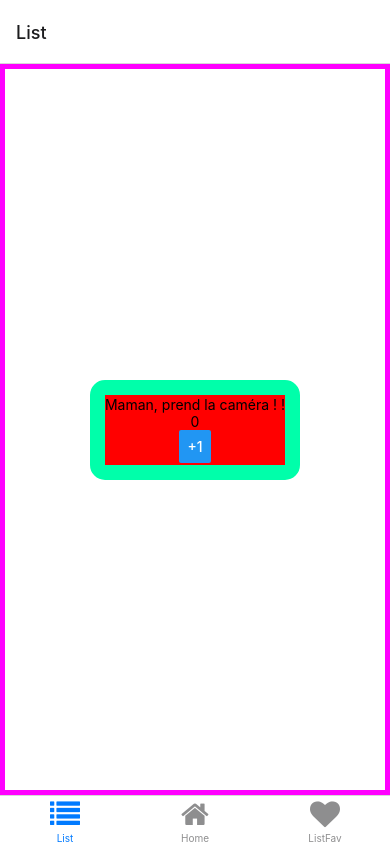
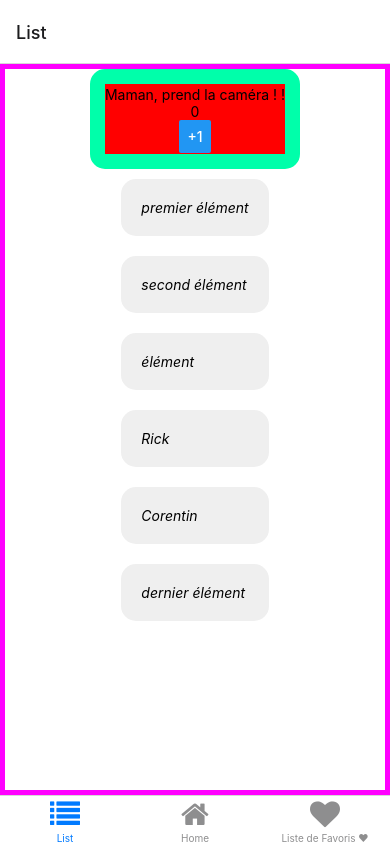
Before and after one commit to Koroh63/DeckStone, a React Native app: screen /List in a window 390 px wide. Built offline with nearby package versions, Linux system fonts and the light colour scheme.

Commit message:
:zap: Ajout de la StackNavigation qui marche avec la BottomNavigation et création de zones d'item en fonction d'une liste :zap:

```diff
--- a/App.tsx
+++ b/App.tsx
@@ -1,7 +1,11 @@
 import { StatusBar } from 'expo-status-bar';
 import { StyleSheet, Text, View, Button } from 'react-native';
 import React, { useState } from "react";
+
 import Navigation from './navigation/Navigation';
+import StackNavigation from './navigation/StackNavigation';
+
+import { createStackNavigator } from '@react-navigation/stack';
 
 import {
   SafeAreaView,
--- a/navigation/Navigation.tsx
+++ b/navigation/Navigation.tsx
@@ -10,6 +10,7 @@ import ListScreen from '../screens/ListScreen';
 import ListFav from '../screens/ListFav';
 
 import TabBarIcon from '../components/TabBarIcon';
+import StackNavigation from './StackNavigation';
 
 
 
@@ -24,14 +25,16 @@ export default function Navigation() {
                                                 title: 'List',
                                                 tabBarIcon: ({color}) => <TabBarIcon name="list" color={color}/>,
                                             }}/>
-                <BottomTabNavigator.Screen name="Home" component={HomeScreen}
+                <BottomTabNavigator.Screen name="Home" component={StackNavigation}
                                             options={{
                                                 title: 'Home',
                                                 tabBarIcon: ({color}) => <TabBarIcon name="home" color={color}/>,
-                                            }}/>
+                                                headerShown: false
+                                            }}
+                                            />
                 <BottomTabNavigator.Screen name="ListFav" component={ListFav}
                                             options={{
-                                                title: 'ListFav',
+                                                title: 'Liste de Favoris ♥',
                                                 tabBarIcon: ({color}) => <TabBarIcon name="heart" color={color}/>,
                                             }}/>
             </BottomTabNavigator.Navigator>
--- a/navigation/StackNavigation.tsx
+++ b/navigation/StackNavigation.tsx
@@ -8,16 +8,15 @@ import HomeScreen from '../screens/HomeScreen';
 import ListScreen from '../screens/ListScreen';
 import ListFav from '../screens/ListFav';
 
-
 export default function StackNavigation() {
     const Stack = createStackNavigator();
     return (
-        <NavigationContainer>
+        //<NavigationContainer>
             <Stack.Navigator initialRouteName="Home">
                 <Stack.Screen name="Home" component={HomeScreen}/>
                 <Stack.Screen name="ListScreen" component={ListScreen}/>
                 <Stack.Screen name="ListFav" component={ListFav}/>
             </Stack.Navigator>
-        </NavigationContainer>
+        //</NavigationContainer>
     )
 }
--- a/screens/HomeScreen.tsx
+++ b/screens/HomeScreen.tsx
@@ -1,16 +1,15 @@
 
-import { StyleSheet, Text, View, Button, TouchableNativeFeedback } from 'react-native';
+import { StyleSheet, Text, View, TouchableNativeFeedback } from 'react-native';
 import { useNavigation } from '@react-navigation/native';
 import { NavigationContainer } from '@react-navigation/native';
 import StackNavigation from '../navigation/StackNavigation'
 import { Colors } from 'react-native/Libraries/NewAppScreen';
 
-export default function HomeScreen() {
+import Button from 'react-bootstrap/Button';
+
+// @ts-ignore //(ta gueule pour l'erreur sur navigation)
+export default function HomeScreen({navigation}) {
     return (
-        // <View>
-            //<TouchableNativeFeedback onPress={() => navigation.navigate("ListScreen")}>
-            //<Text>Click me !</Text>
-            //</TouchableNativeFeedback>
         <View style={styles.container}>
             <View style={styles.centered}>
                 <Text style={styles.title}>Mes super Nounours !</Text>
@@ -20,8 +19,21 @@ export default function HomeScreen() {
             <View style={styles.MidArea}>
                 <Text style={styles.textStyle}>Nous sommes actuellement dans l'écran d'accueil !</Text>
             </View>
+
+            <View>
+                <Text style={styles.t3}> Vous cherchez une entités ? </Text>
+                <TouchableNativeFeedback onPress={() => navigation.navigate("ListScreen")}>
+                    <Text style={styles.ButtonStyle}> Consulter la liste global !</Text>
+                </TouchableNativeFeedback>
             </View>
-        //</View>
+
+            <View>
+                <Text style={styles.t3}> Vous avez des entités favorites ? </Text>
+                <TouchableNativeFeedback onPress={() => navigation.navigate("ListFav")}>
+                    <Text style={styles.ButtonStyle}>Aller sur la page de favoris !</Text>
+                </TouchableNativeFeedback>
+            </View>
+        </View>
     )
 };
 
@@ -35,7 +47,8 @@ export default function HomeScreen() {
         alignItems: "center"
     },
     title: {
-        fontSize: 20
+        fontSize: 20,
+        fontWeight: 'bold',
     },
     MidArea: {
         justifyContent: "center",
@@ -43,9 +56,22 @@ export default function HomeScreen() {
         paddingTop: 50,
         paddingBottom: 50,
         margin: 40,
+        borderRadius: 15,
     },
     textStyle: {
         textAlign: "center",
         fontSize: 20,
+    },
+    ButtonStyle :{
+        backgroundColor: "#2E8AE6",
+        borderRadius: 15,
+        padding: 20,
+        color: "white",
+        fontSize : 20,
+        fontWeight: 'bold',
+    },
+    t3 :{
+        fontSize : 20,
+        fontWeight: 'bold',
     }
 });
--- a/screens/ListScreen.tsx
+++ b/screens/ListScreen.tsx
@@ -2,6 +2,42 @@
 import { StyleSheet, Text, View, Button } from 'react-native';
 import { StatusBar } from 'expo-status-bar';
 import React, { useState } from "react";
+import { FlatList } from 'react-native-gesture-handler';
+
+
+export const DATA = [
+    {
+        id: '1',
+        title: "premier élément",
+    },
+    {
+        id: '2',
+        title: "second élément",
+    },
+    {
+        id: '3',
+        title: "élément",
+    },
+    {
+        id: '4',
+        title: "Rick",
+    },
+    {
+        id: '5',
+        title: "Corentin",
+    },
+    {
+        id: '10',
+        title: "dernier élément",
+    },
+];
+
+//@ts-ignore
+const Item = ({title}) => (
+    <View style={styles.item}>
+        <Text style={styles.title}>{title}</Text>
+    </View>
+);
 
 
 export default function Main(){
@@ -14,6 +50,9 @@ export default function Main(){
                 <Text>{count}</Text>
                 <Button onPress={()=> setCount(count+1)} title="+1"/>
             </View>
+            <FlatList data={DATA}
+            renderItem={({item}) => <Item title={item.title} />}
+            keyExtractor={item => item.id}/>
         </View>
     );
 }
@@ -38,5 +77,14 @@ const styles = StyleSheet.create({
         borderColor : '#00ffaa',
         alignItems: 'center',
         justifyContent: 'center',
+    },
+    item: {
+        borderRadius : 15,
+        backgroundColor: '#efefef',
+        padding: 20,
+        margin : 10,
+    },
+    title: {
+        fontStyle: "italic",
     }
 });
```
Lines whose indentation alone changed are shown as unchanged.
